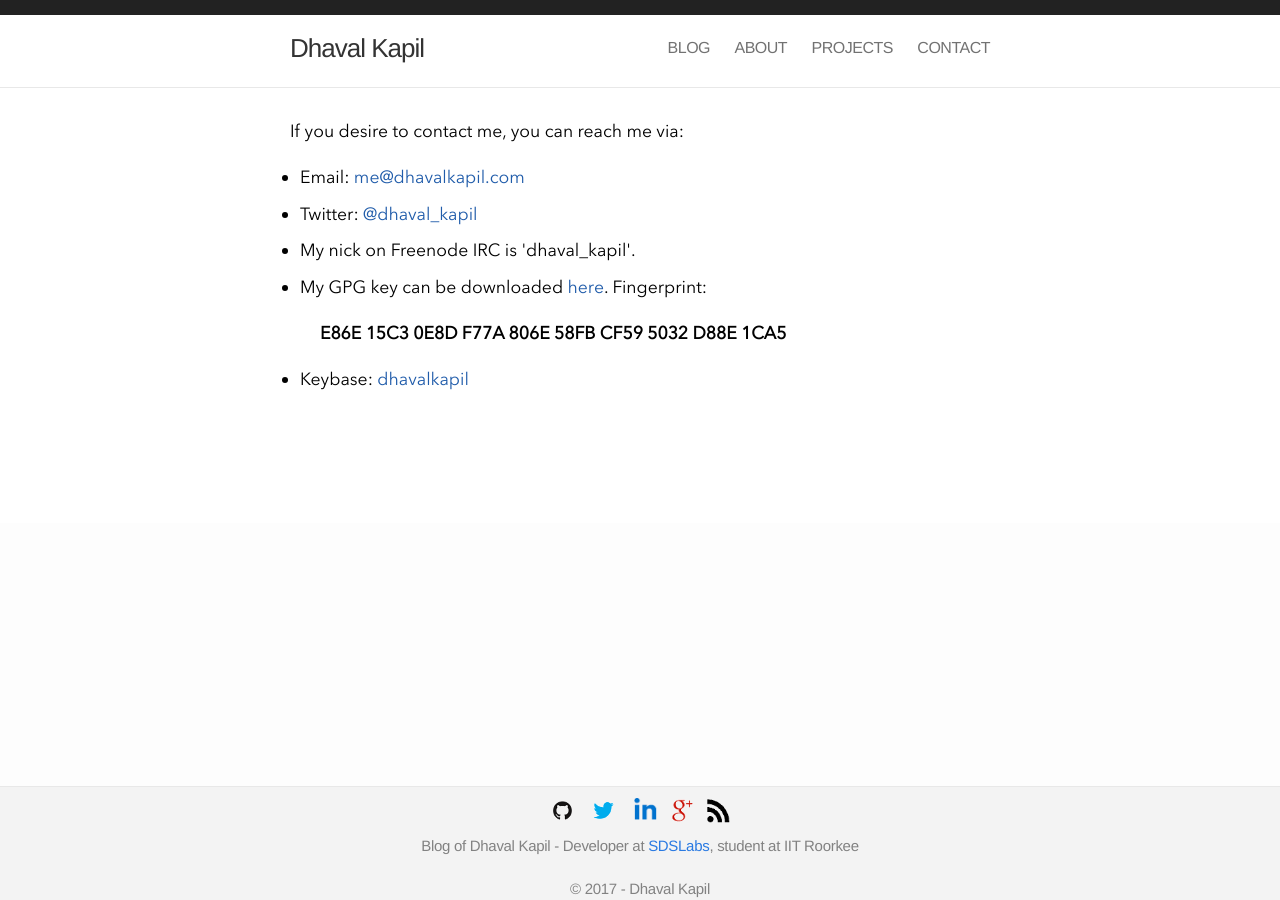
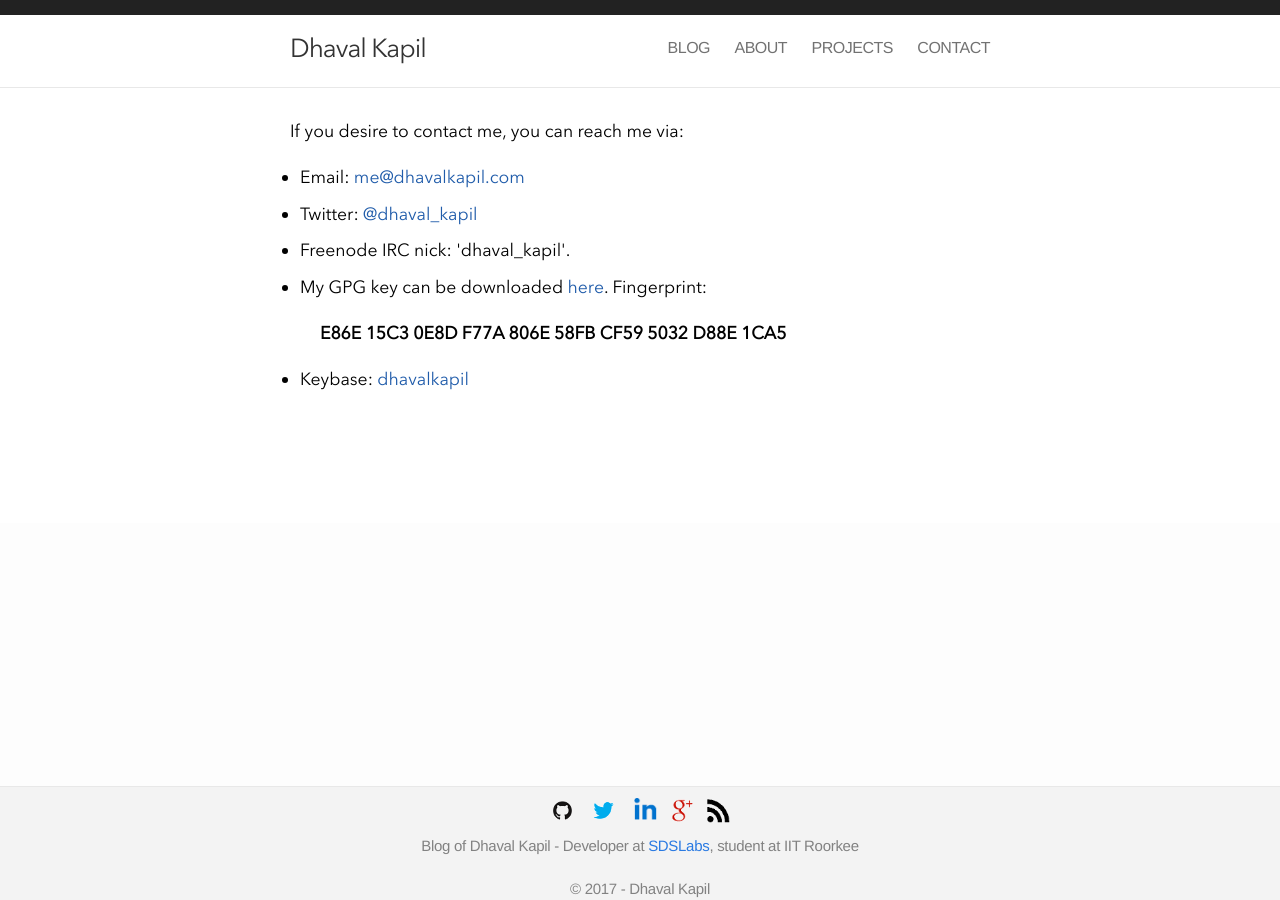
Before and after one commit to DhavalKapil/dhavalkapil.github.io, a Jekyll site: the page built from contact.html, in a window 1280 px wide. Built offline with Jekyll 4.4.1, drawn with Linux system fonts in a browser that asks for light colours; nearby versions of some CDN libraries.

Commit message:
Minor fixes

```diff
--- a/assets/css/main.css
+++ b/assets/css/main.css
@@ -260,6 +260,7 @@
 .site-title,
 .site-title:hover,
 .site-title:visited {
+  font-family: 'AvenirNext-Regular';
   display: block;
   color: #333;
   font-size: 26px;
@@ -400,6 +401,7 @@
 .posts li { margin-bottom: 30px; }
 
 .posts .post-link {
+  font-family: 'AvenirNext-Regular';
   font-size: 24px;
   letter-spacing: -1px;
   line-height: 1.5;
@@ -432,6 +434,7 @@
 .post-header { margin: 10px 0 30px; }
 
 .post-header h1 {
+  font-family: 'AvenirNext-Regular';
   font-size: 42px;
   letter-spacing: -1.75px;
   line-height: 1;
--- a/contact.html
+++ b/contact.html
@@ -14,7 +14,7 @@
       Twitter: <a href="{{ site.data.params.twitter_url }}">@dhaval_kapil</a>
     </li>
     <li>
-      My nick on Freenode IRC is 'dhaval_kapil'.
+      Freenode IRC nick: 'dhaval_kapil'.
     </li>
     <li>
       My GPG key can be downloaded <a href="/assets/files/public.key">here</a>. Fingerprint:
```
